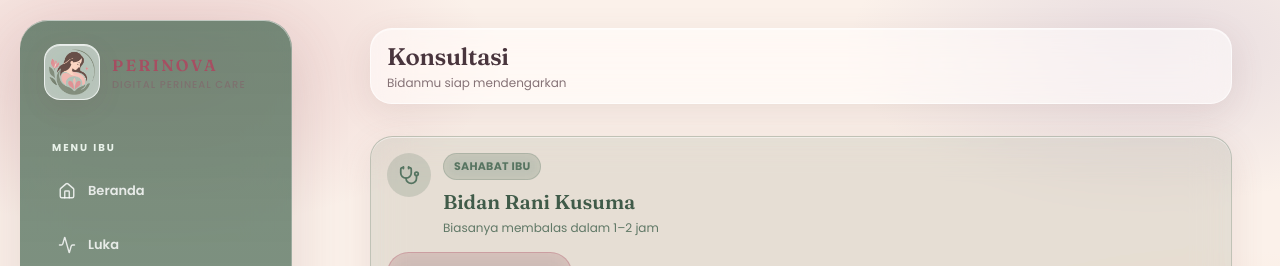
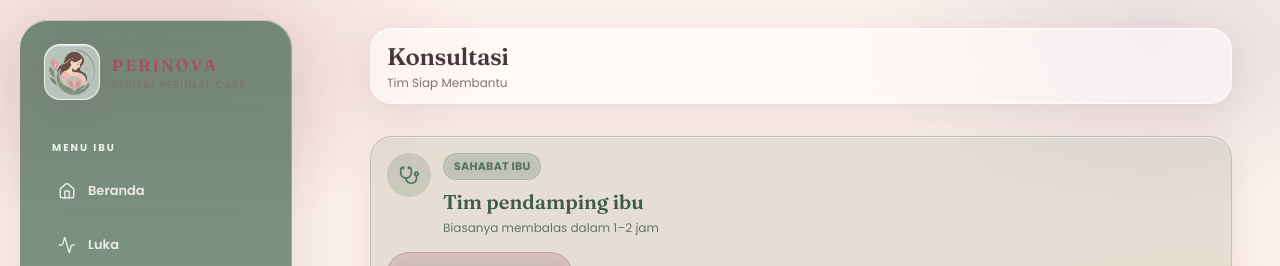
Before and after one commit to abereborn/perinova-web-app, a React (Vite) app: page /ibu/1 in a window 1280 px wide. Both pictures are taken after a click on the button "Konsultasi". Shown: the top 266 px of the page. Built offline with nearby package versions, Linux system fonts and the light colour scheme.

Commit message:
revisi 0.1

```diff
--- a/src/pages/ibu/ConsultationPage.tsx
+++ b/src/pages/ibu/ConsultationPage.tsx
@@ -15,7 +15,7 @@ export default function ConsultationPage() {
   const [chat, setChat] = useState(false);
   return (
     <MotherShell active="konsultasi">
-      <AppHeader title="Konsultasi" subtitle="Bidanmu siap mendengarkan" />
+      <AppHeader title="Konsultasi" subtitle="Tim Siap Membantu" />
       <main className="mother-page-main pb-2">
         <Card className="mt-5 glass-tint-sage">
           <div className="flex gap-3">
@@ -24,7 +24,7 @@ export default function ConsultationPage() {
             </div>
             <div>
               <Pill tone="sage">SAHABAT IBU</Pill>
-              <h2 className="serif mt-2 text-xl font-semibold text-[#405b49]">Bidan Rani Kusuma</h2>
+              <h2 className="serif mt-2 text-xl font-semibold text-[#405b49]">Tim pendamping ibu</h2>
               <p className="mt-1 text-xs text-[#607866]">Biasanya membalas dalam 1–2 jam</p>
             </div>
           </div>
```
